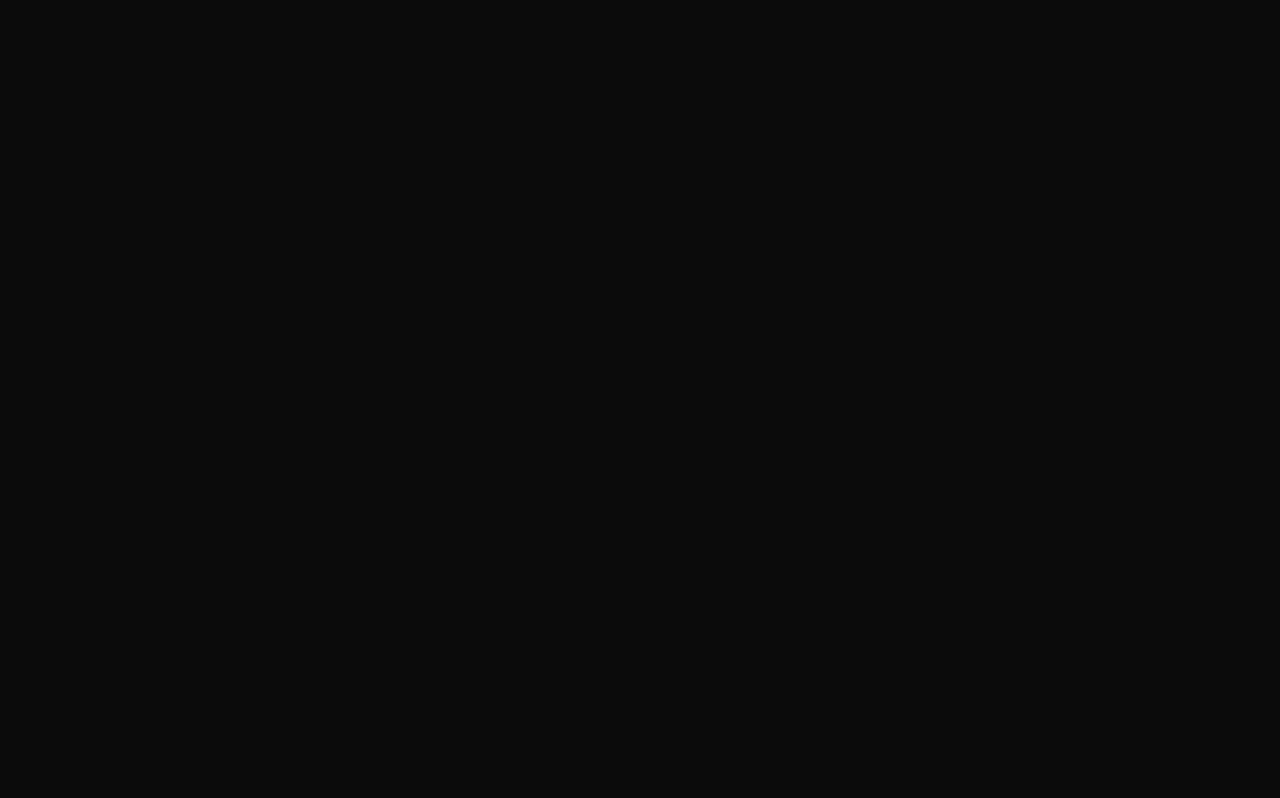
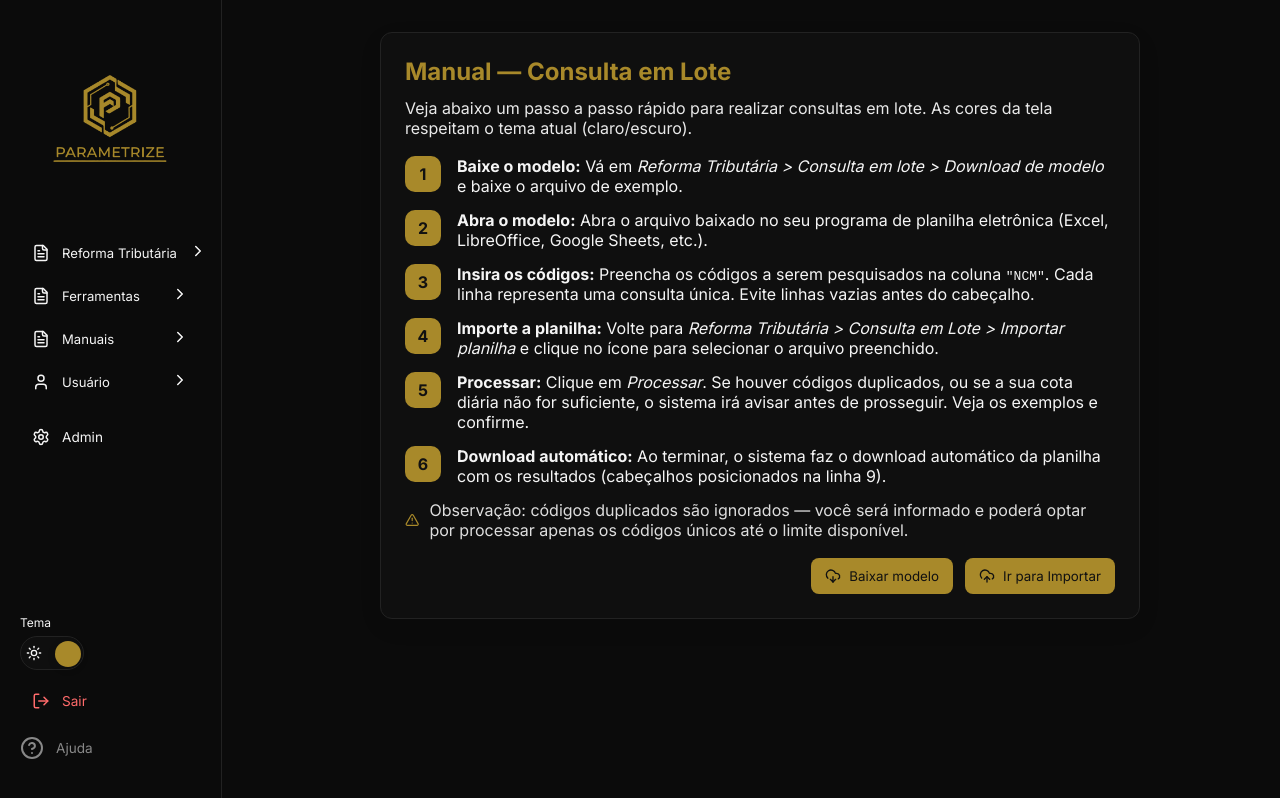
Before and after one commit to teuac/parametrize, a React (Vite) app in the folder frontend/: page /consulta-lote in a window 1280 px wide. Before the commit this address had no page. Built offline with nearby package versions, Linux system fonts and the light colour scheme; sample sign-in values are in the browser's storage.

Commit message:
uns negocio ai

```diff
--- a/frontend/src/components/Sidebar.jsx
+++ b/frontend/src/components/Sidebar.jsx
@@ -237,6 +237,7 @@ export default function Sidebar() {
   const [reformaOpen, setReformaOpen] = useState(false);
   const [consultaOpen, setConsultaOpen] = useState(false);
   const [helpOpen, setHelpOpen] = useState(false);
+  const [manuaisOpen, setManuaisOpen] = useState(false);
   const navigate = useNavigate();
   const location = useLocation();
   // read user from localStorage to determine admin visibility
@@ -334,6 +335,23 @@ export default function Sidebar() {
                 </SubNav>
               </>
             )}
+            {/* Manuais: Consulta em lote (expansível) */}
+            <Group>
+              <GroupTitle onClick={() => setManuaisOpen(v => !v)}>
+                <div style={{ display: 'flex', alignItems: 'center', gap: 12 }}>
+                  <FileText /> Manuais
+                </div>
+                <div>{manuaisOpen ? <ChevronDown /> : <ChevronRight />}</div>
+              </GroupTitle>
+              {manuaisOpen && (
+                <SubNav>
+                  <SubButton onClick={() => navigate('/consulta-lote')} active={location.pathname.startsWith('/consulta-lote') || location.pathname === '/import' || location.pathname === '/download-modelo'}>
+                    Consulta em Lote
+                  </SubButton>
+                </SubNav>
+              )}
+            </Group>
+
             {/* Usuário: alterar senha (expansível) */}
             <Group>
               <GroupTitle onClick={() => setUserOpen(v => !v)}>
--- a/frontend/src/main.jsx
+++ b/frontend/src/main.jsx
@@ -7,6 +7,7 @@ import Dashboard from './pages/Dashboard.jsx'
 import Admin from './pages/Admin.jsx'
 import Import from './pages/Import.jsx'
 import DownloadModelo from './pages/DownloadModelo.jsx'
+import ImportManual from './pages/manuals/ImportManual.jsx'
 import TabelaNcm from './pages/TabelaNcm.jsx'
 import TabelaCfops from './pages/TabelaCfops.jsx'
 import TabelaNbs from './pages/TabelaNbs.jsx'
@@ -30,6 +31,7 @@ ReactDOM.createRoot(document.getElementById('root')).render(
         <Route path="/" element={<ProtectedRoute><Dashboard /></ProtectedRoute>} />
         <Route path="/admin" element={<ProtectedRoute><Admin /></ProtectedRoute>} />
         <Route path="/import" element={<ProtectedRoute><Import /></ProtectedRoute>} />
+    <Route path="/consulta-lote" element={<ProtectedRoute><ImportManual /></ProtectedRoute>} />
   <Route path="/download-modelo" element={<ProtectedRoute><DownloadModelo /></ProtectedRoute>} />
         <Route path="/tabela-ncm" element={<ProtectedRoute><TabelaNcm /></ProtectedRoute>} />
         <Route path="/tabela-cfops" element={<ProtectedRoute><TabelaCfops /></ProtectedRoute>} />
--- a/frontend/src/pages/Dashboard.jsx
+++ b/frontend/src/pages/Dashboard.jsx
@@ -571,6 +571,20 @@ export default function Dashboard() {
       }
     })();
     return () => { mounted = false; };
+  }, []);
+
+  // Listen for external quota refresh requests (e.g., after import consumed searches)
+  useEffect(() => {
+    const handler = async () => {
+      try {
+        const { data } = await api.get('/util/quota');
+        setQuota(data);
+      } catch (err) {
+        // ignore
+      }
+    };
+    window.addEventListener('quota-changed', handler);
+    return () => window.removeEventListener('quota-changed', handler);
   }, []);
 
   async function fetchSuggestions(value) {
--- /dev/null
+++ b/frontend/src/pages/manuals/ImportManual.jsx
@@ -0,0 +1,143 @@
+import React from 'react';
+import { useTheme } from 'styled-components';
+import { useNavigate } from 'react-router-dom';
+import Sidebar from '../../components/Sidebar';
+import styled from 'styled-components';
+import { DownloadCloud, FilePlus, UploadCloud, AlertTriangle, CheckCircle } from 'lucide-react';
+
+const Page = styled.div`
+  min-height: 100vh;
+  background: ${({ theme }) => theme.colors.bg};
+  color: ${({ theme }) => theme.colors.text};
+`;
+
+const Container = styled.div`
+  margin-left: 240px;
+  padding: 32px;
+  display: flex;
+  justify-content: center;
+`;
+
+const Card = styled.div`
+  width: 760px;
+  background: ${({ theme }) => theme.colors.surface};
+  border: 1px solid ${({ theme }) => theme.colors.border};
+  border-radius: 12px;
+  padding: 24px;
+  box-shadow: 0 8px 26px rgba(0,0,0,0.06);
+`;
+
+const Title = styled.h2`
+  margin: 0 0 12px 0;
+  color: ${({ theme }) => theme.colors.accent};
+  text-align: left;
+`;
+
+const Intro = styled.p`
+  margin: 0 0 18px 0;
+  color: ${({ theme }) => theme.colors.text};
+  opacity: 0.95;
+`;
+
+const Step = styled.div`
+  display: flex;
+  gap: 16px;
+  align-items: flex-start;
+  margin-bottom: 14px;
+
+  .num {
+    min-width: 36px;
+    height: 36px;
+    border-radius: 10px;
+    background: ${({ theme }) => theme.colors.accent};
+    color: ${({ theme }) => theme.colors.primary};
+    display: inline-flex;
+    align-items: center;
+    justify-content: center;
+    font-weight: 700;
+  }
+
+  .content {
+    flex: 1;
+  }
+
+  strong { color: ${({ theme }) => theme.colors.text}; }
+`;
+
+const Actions = styled.div`
+  display: flex;
+  gap: 12px;
+  margin-top: 18px;
+  justify-content: flex-end;
+`;
+
+const ActionButton = styled.button`
+  background: ${({ theme }) => theme.colors.accent};
+  color: ${({ theme }) => theme.colors.primary};
+  border: none;
+  padding: 10px 14px;
+  border-radius: 8px;
+  cursor: pointer;
+  display: inline-flex;
+  gap: 8px;
+  align-items: center;
+
+  &:hover { filter: brightness(0.95); }
+`;
+
+export default function ImportManual() {
+  const theme = useTheme();
+  const navigate = useNavigate();
+
+  return (
+    <Page>
+      <Sidebar />
+      <Container>
+        <Card>
+          <Title>Manual — Consulta em Lote</Title>
+          <Intro>Veja abaixo um passo a passo rápido para realizar consultas em lote. As cores da tela respeitam o tema atual (claro/escuro).</Intro>
+
+          <Step>
+            <div className="num">1</div>
+            <div className="content"><strong>Baixe o modelo:</strong> Vá em <em>Reforma Tributária &gt; Consulta em lote &gt; Download de modelo</em> e baixe o arquivo de exemplo.</div>
+          </Step>
+
+          <Step>
+            <div className="num">2</div>
+            <div className="content"><strong>Abra o modelo:</strong> Abra o arquivo baixado no seu programa de planilha eletrônica (Excel, LibreOffice, Google Sheets, etc.).</div>
+          </Step>
+
+          <Step>
+            <div className="num">3</div>
+            <div className="content"><strong>Insira os códigos:</strong> Preencha os códigos a serem pesquisados na coluna <code>"NCM"</code>. Cada linha representa uma consulta única. Evite linhas vazias antes do cabeçalho.</div>
+          </Step>
+
+          <Step>
+            <div className="num">4</div>
+            <div className="content"><strong>Importe a planilha:</strong> Volte para <em>Reforma Tributária &gt; Consulta em Lote &gt; Importar planilha</em> e clique no ícone para selecionar o arquivo preenchido.</div>
+          </Step>
+
+          <Step>
+            <div className="num">5</div>
+            <div className="content"><strong>Processar:</strong> Clique em <em>Processar</em>. Se houver códigos duplicados, ou se a sua cota diária não for suficiente, o sistema irá avisar antes de prosseguir. Veja os exemplos e confirme.</div>
+          </Step>
+
+          <Step>
+            <div className="num">6</div>
+            <div className="content"><strong>Download automático:</strong> Ao terminar, o sistema faz o download automático da planilha com os resultados (cabeçalhos posicionados na linha 9).</div>
+          </Step>
+
+          <div style={{ marginTop: 8, display: 'flex', gap: 10, alignItems: 'center' }}>
+            <AlertTriangle color={theme.colors.accent} />
+            <div style={{ color: theme.colors.text, opacity: 0.9 }}>Observação: códigos duplicados são ignorados — você será informado e poderá optar por processar apenas os códigos únicos até o limite disponível.</div>
+          </div>
+
+          <Actions>
+            <ActionButton onClick={() => navigate('/download-modelo')}><DownloadCloud size={16} /> Baixar modelo</ActionButton>
+            <ActionButton onClick={() => navigate('/import')}><UploadCloud size={16} /> Ir para Importar</ActionButton>
+          </Actions>
+        </Card>
+      </Container>
+    </Page>
+  );
+}
```
Also changed, not shown: frontend/src/pages/Import.jsx (+39 -6 lines), 1 other file (tests, documents, lock files or other folders).
